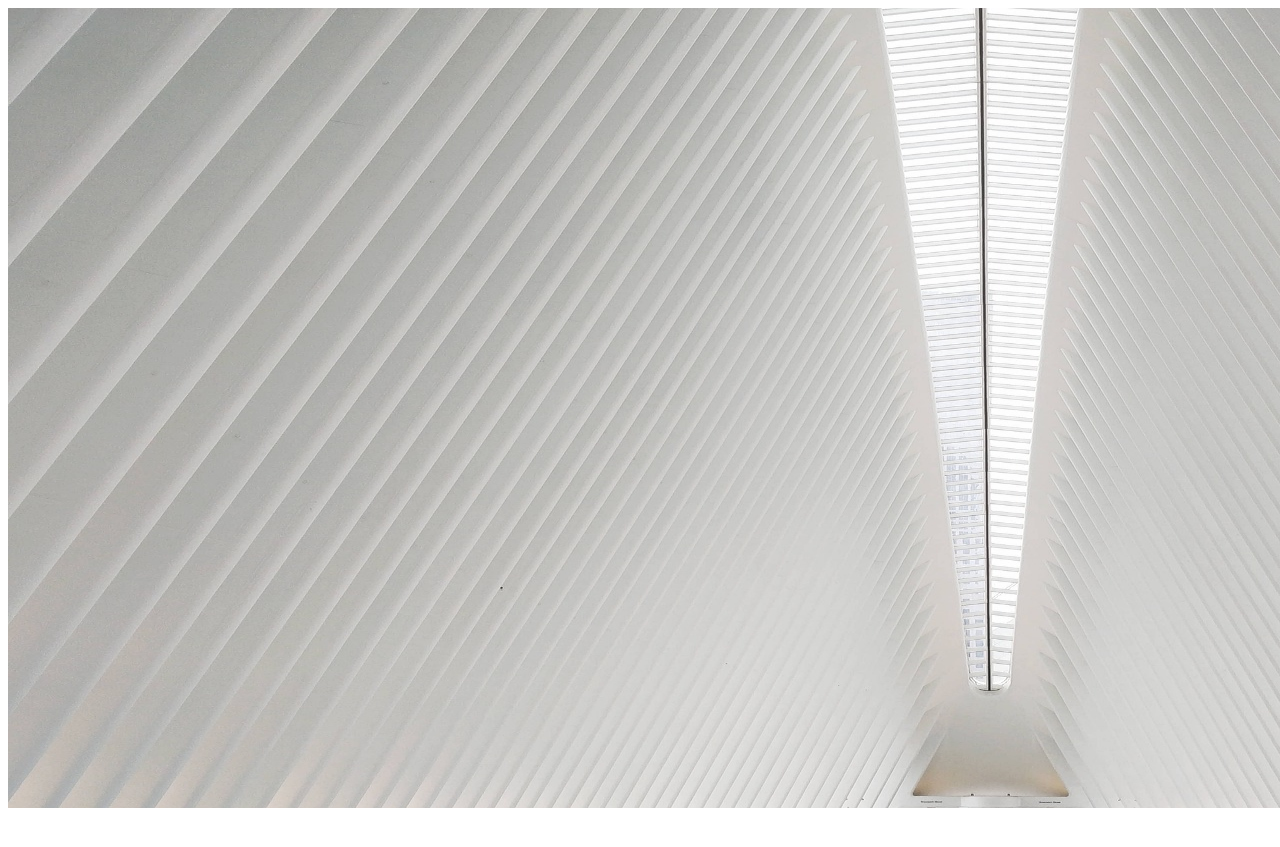
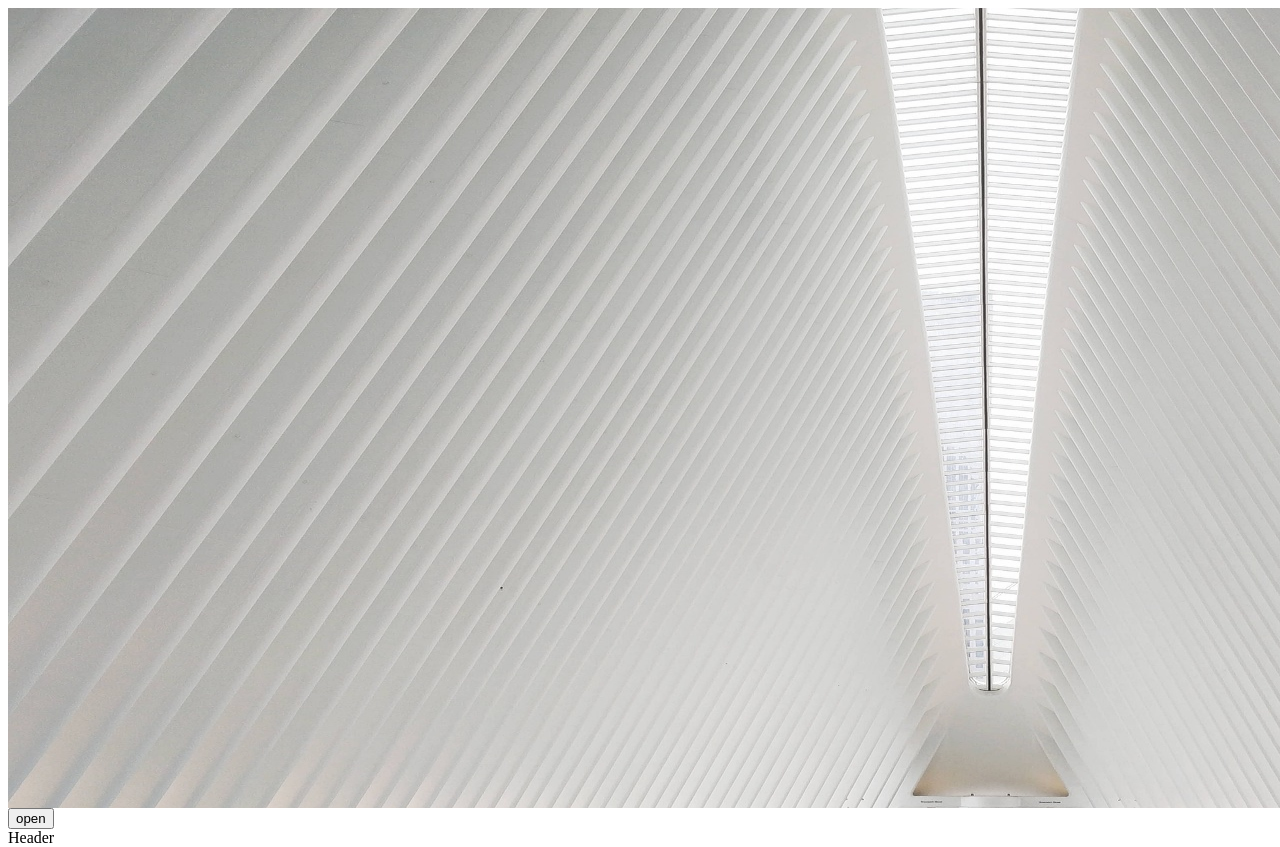
Before and after one commit to inyourcare/practical-trivia, a Next.js app: page / in a window 1280 px wide. Shown: the top 847 px of the page. Before the commit the page ends 816 px from the top, so only its background shows below. Built offline with nearby package versions, Linux system fonts and the light colour scheme.

Commit message:
drawer 기본틀 완성

```diff
--- a/app/page.module.css
+++ b/app/page.module.css
@@ -2,14 +2,13 @@
   /* width: 100px;
   height: 100px;
   background-color: red; */
-
 
   /* annimation */
   animation-duration: 10s;
   animation-name: background-animation;
   animation-fill-mode: forwards;
 
-  background-repeat : no-repeat;
+  background-repeat: no-repeat;
   /* background-size : cover; */
   background-size: 100% 100%;
   width: 1920px;
@@ -17,36 +16,41 @@
   padding-top: 100vh;
 }
 
-
+.drawerBtn {
+  position: absolute;
+  top: 0;
+  left: 0;
+  opacity: 0.25;
+}
 
 @keyframes background-animation {
   from {
     color: red;
     /* background-color: blue; */
-    background-image: url('/images/background/beautiful-nature-3348196_1920.jpg');
+    background-image: url("/images/background/beautiful-nature-3348196_1920.jpg");
   }
 
   25% {
     color: green;
     /* background-color: yellow; */
-    background-image: url('/images/background/flower-7052292_1920.jpg');
+    background-image: url("/images/background/flower-7052292_1920.jpg");
   }
 
   50% {
     color: green;
     /* background-color: yellow; */
-    background-image: url('/images/background/landscape-2459981_1920.jpg');
+    background-image: url("/images/background/landscape-2459981_1920.jpg");
   }
 
   75% {
     color: green;
     /* background-color: yellow; */
-    background-image: url('/images/background/mountain-3351653_1920.jpg');
+    background-image: url("/images/background/mountain-3351653_1920.jpg");
   }
 
   to {
     color: black;
     /* background-color: pupple; */
-    background-image: url('/images/background/lines-3659995_1920.jpg');
+    background-image: url("/images/background/lines-3659995_1920.jpg");
   }
 }
--- a/app/page.tsx
+++ b/app/page.tsx
@@ -1,8 +1,31 @@
-import Image from 'next/image'
-import styles from './page.module.css'
+"use client";
+import Image from "next/image";
+import styles from "./page.module.css";
+import Drawer from "@/components/drawer";
+import Card from "@/components/drawer-card";
+import { useState } from "react";
 
 export default function Home() {
+  const [isOpen, setIsOpen] = useState(false);
   return (
-    <div className={styles.container}></div>
-  )
+    <div className={styles.container}>
+    {/* <div> */}
+      <button
+        className={`absolute top-0 left-0 bg-green-600 text-white rounded px-4 py-1 bg-opacity-25 hover:bg-opacity-100` }
+        onClick={() => setIsOpen(true)}
+      >
+        open
+      </button>
+      <Drawer isOpen={isOpen} setIsOpen={setIsOpen}>
+        <Card />
+        <Card />
+        <Card />
+        <Card />
+        <Card />
+        <Card />
+        <Card />
+        <Card />
+      </Drawer>
+    </div>
+  );
 }
--- /dev/null
+++ b/components/drawer-card.tsx
@@ -0,0 +1,16 @@
+export default function Card() {
+  return (
+    <div className="border border-gray-300 shadow rounded-md p-4 max-w-sm w-full mx-auto">
+      <div className="animate-pulse flex space-x-4">
+        <div className="rounded-full bg-gray-400 h-12 w-12"></div>
+        <div className="flex-1 space-y-4 py-1">
+          <div className="h-4 bg-gray-400 rounded w-3/4"></div>
+          <div className="space-y-2">
+            <div className="h-4 bg-gray-400 rounded"></div>
+            <div className="h-4 bg-gray-400 rounded w-5/6"></div>
+          </div>
+        </div>
+      </div>
+    </div>
+  );
+}
--- /dev/null
+++ b/components/drawer.tsx
@@ -0,0 +1,45 @@
+import { Dispatch, ReactNode, SetStateAction } from "react";
+
+export default function Drawer({
+  children,
+  isOpen,
+  setIsOpen,
+}: {
+  children?: ReactNode;
+  isOpen: Boolean;
+  setIsOpen: Dispatch<SetStateAction<boolean>>;
+}) {
+  return (
+    <main
+      className={
+        "fixed inset-y-0 right-0 overflow-hidden z-10 bg-gray-900 bg-opacity-25 transform ease-in-out " +
+        (isOpen
+          // ? " transition-opacity opacity-100 duration-500 translate-x-0  "
+          ? " transition-opacity opacity-100 duration-500 "
+          // : " transition-all delay-500 opacity-0 translate-x-full  ")
+          : " -translate-x-full transition-all opacity-0 delay-500")
+      }
+    >
+    {/* <main id="drawer-example" className="fixed top-0 left-0 z-40 h-screen p-4 overflow-y-auto transition-transform -translate-x-full bg-white w-80 dark:bg-gray-800" aria-labelledby="drawer-label"> */}
+      <section
+        className={
+          // " w-screen max-w-lg right-0 absolute bg-white h-full shadow-xl delay-400 duration-500 ease-in-out transition-all transform  " +
+          " w-screen max-w-lg right-full absolute bg-white h-full shadow-xl delay-400 duration-500 ease-in-out transition-all transform  " +
+          // (isOpen ? " translate-x-0 " : " translate-x-full ")
+          (isOpen ? " translate-x-full " : " translate-x-0 ")
+        }
+      >
+        <article className="relative w-screen max-w-lg pb-10 flex flex-col space-y-6 overflow-y-scroll h-full">
+          <header className="p-4 font-bold text-lg">Header</header>
+          {children}
+        </article>
+      </section>
+      <section
+        className=" w-screen h-full cursor-pointer "
+        onClick={() => {
+          setIsOpen(false);
+        }}
+      ></section>
+    </main>
+  );
+}
```
